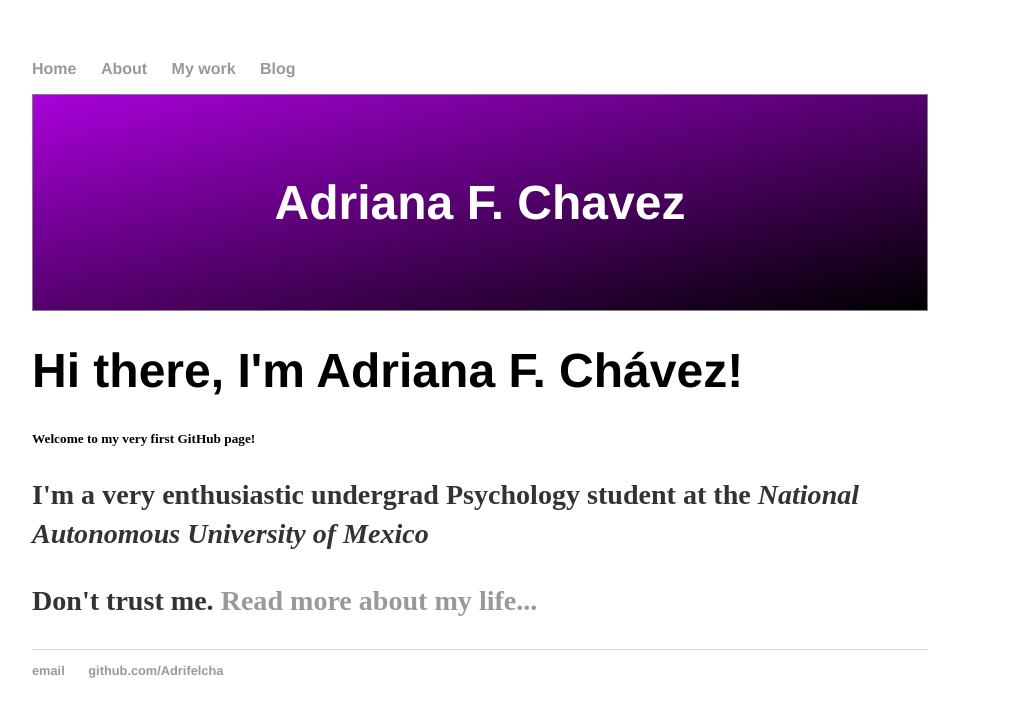
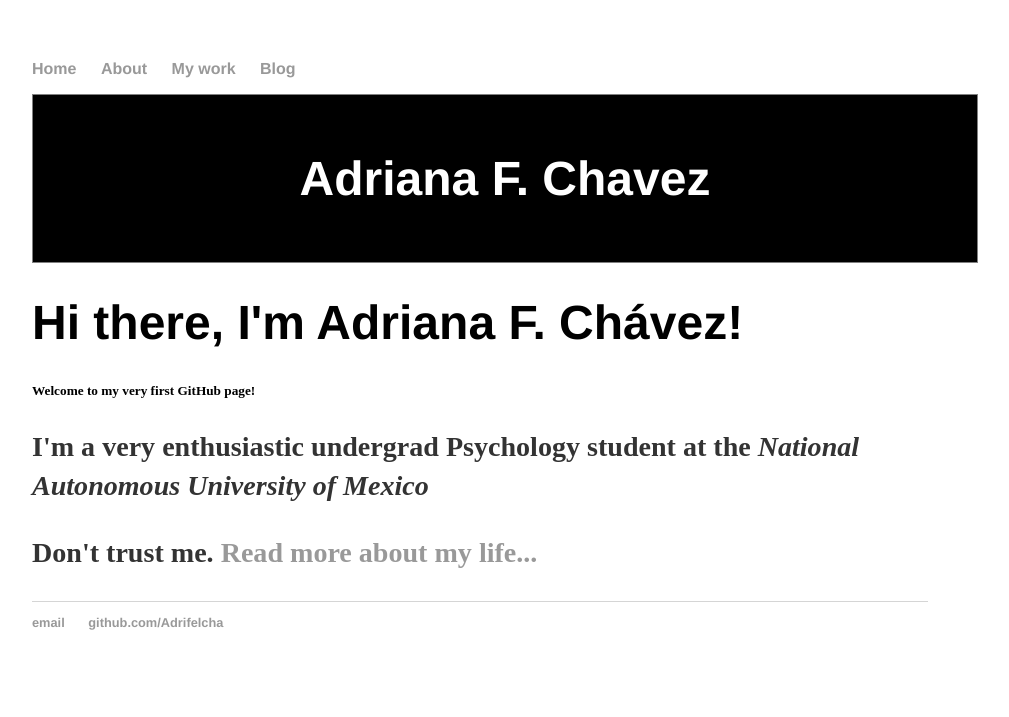
Before and after one commit to Adrifelcha/Adrifelcha-github.io, a Jekyll site: the page built from index.html, in a window 1280 px wide. Shown: the top 717 px of the page, without its empty margins (160-1169 px from the left). Built offline with Jekyll 4.4.1, drawn with Linux system fonts in a browser that asks for light colours.

Commit message:
Update default.html

```diff
--- a/_layouts/default.html
+++ b/_layouts/default.html
@@ -8,12 +8,13 @@
 
 		<style>
 			header {
-    				padding: 3em;
+    				width: 100%;
+				padding: 1.5em;
     				color: white;
-    				background: linear-gradient(to bottom right, #A901DB, #000000);
-    				clear: left;
+    				background-color: #000000;
     				text-align: center;
     				border: 1px solid gray;
+			}
 
 			</style>
 		</head>
```
